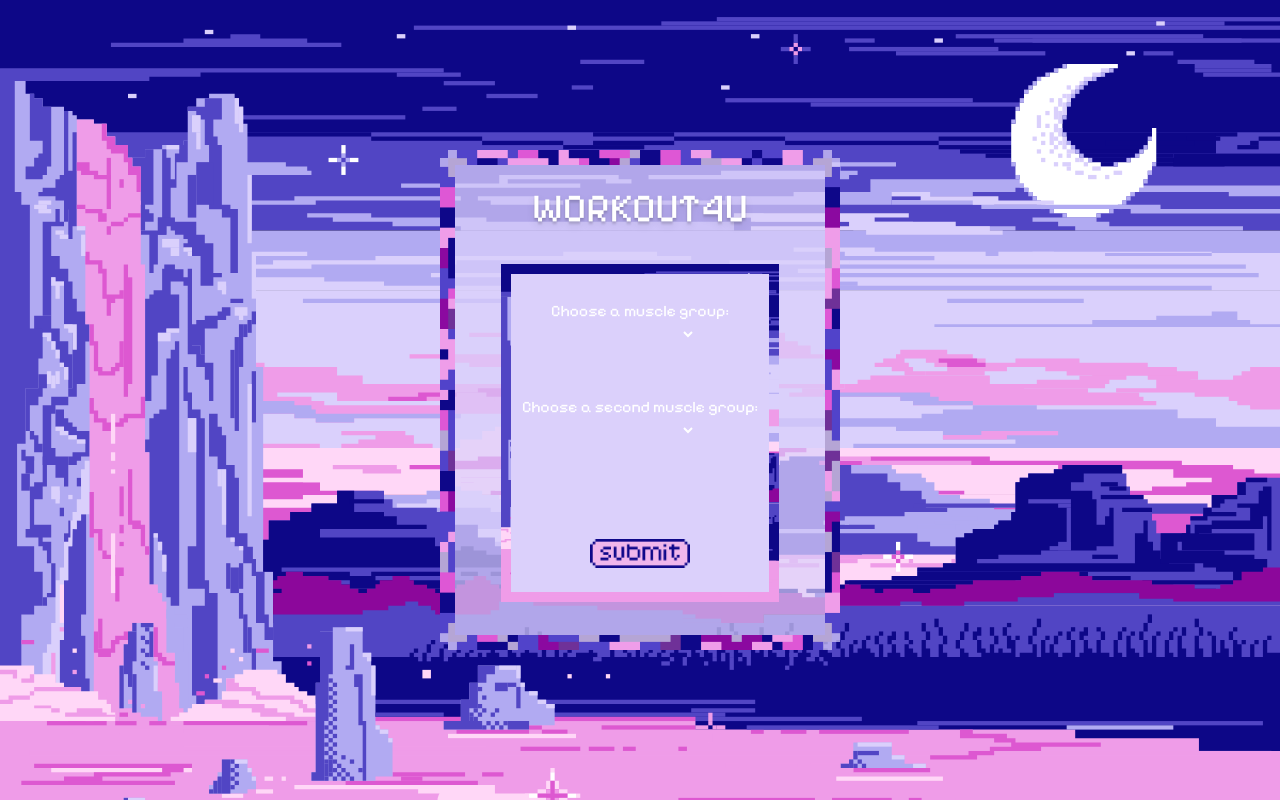
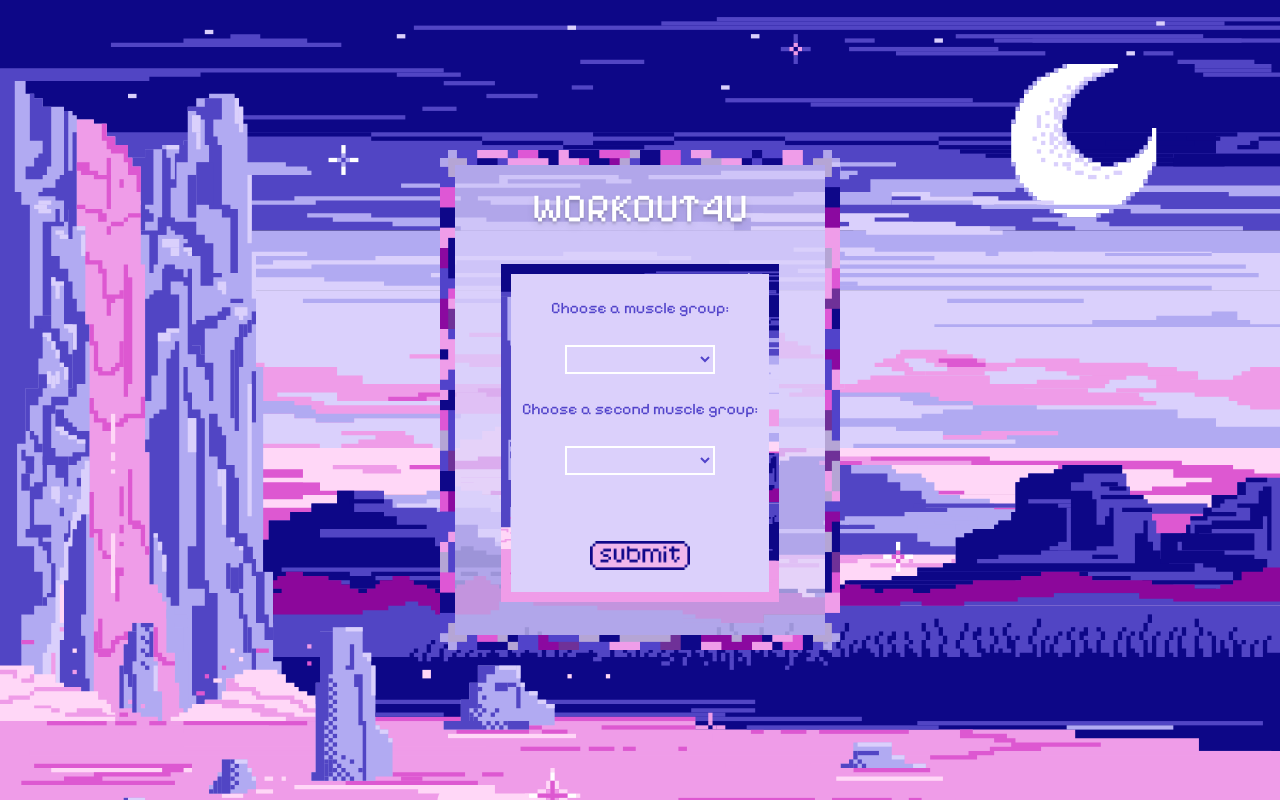
Before and after one commit to echiewe/workout4u, a Next.js app in the folder workout4u/: page /workout4u/ in a window 1280 px wide. Built offline with nearby package versions, Linux system fonts and the light colour scheme.

Commit message:
form styles

```diff
--- a/workout4u/app/globals.css
+++ b/workout4u/app/globals.css
@@ -54,6 +54,25 @@ body {
     font-family: "Pixelify Sans", sans-serif;;
 }
 
+select {
+    font-family: "Comic Sans MS", "Comic Sans", cursive;
+    padding: 2px;
+    width: 150px;
+    color: var(--indigo);
+    border: 2px solid var(--foreground);
+    transform: translateY(25px);
+}
+
+input {
+    font-family: "Comic Sans MS", "Comic Sans", cursive;
+}
+
+label {
+    color: var(--indigo);
+    font-family: "Pixelify Sans", sans-serif;;
+    transform: translateY(30px);
+}
+
 .pixel-border1 {
     border: 15px solid transparent;
     border-image: url('/workout4u/images/border.png') 20;
```
